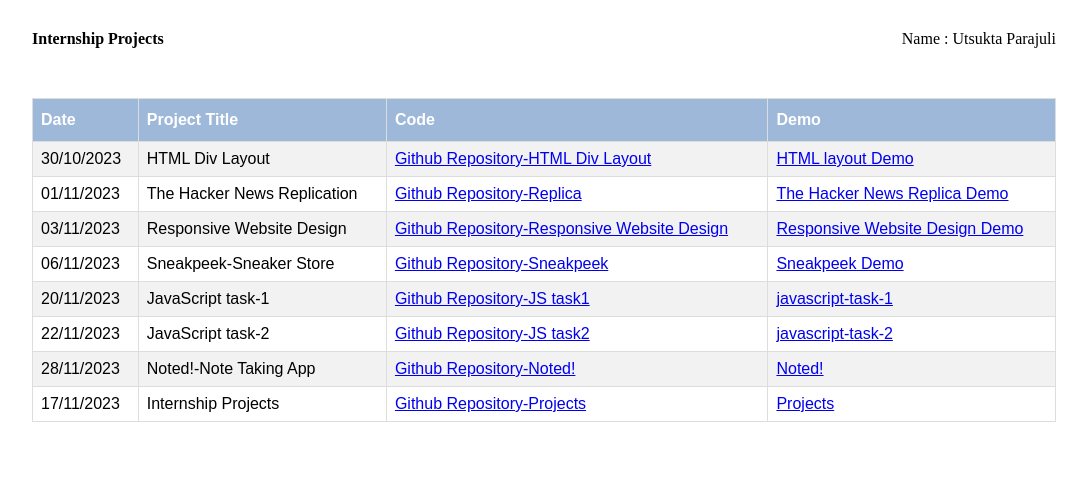
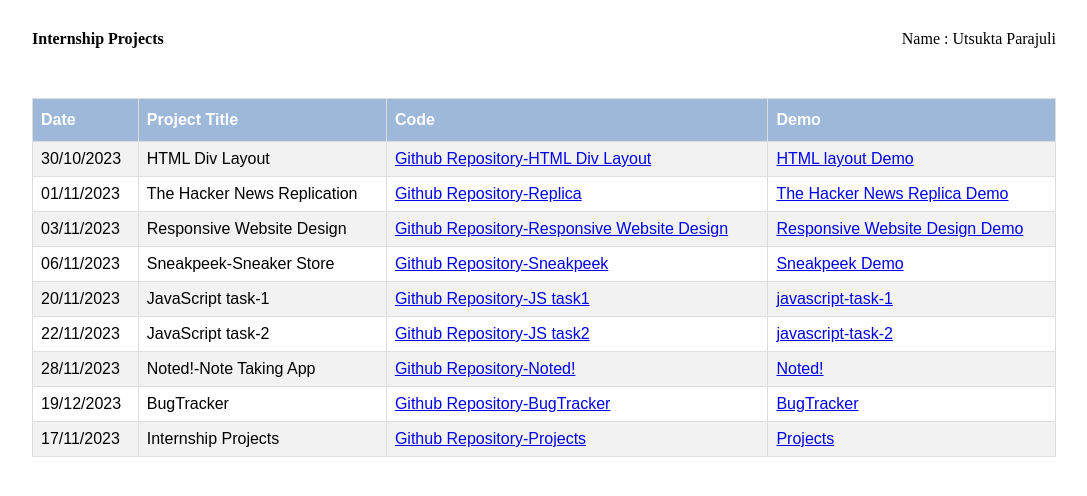
Before and after one commit to utsukta1/togglecorp-internship-projects, a plain HTML site: page index.html in a window 1280 px wide. Shown: the whole page, without its empty margins (96-1183 px from the left). Drawn offline with Linux system fonts and the light colour scheme.

Commit message:
Bugtracker update

```diff
--- a/index.html
+++ b/index.html
@@ -88,6 +88,14 @@
                 </td>
             </tr>
             <tr>
+                <td>19/12/2023</td>
+                <td>BugTracker</td>
+                <td><a href="https://github.com/utsukta1/bug-Tracker" target="_blank">Github
+                        Repository-BugTracker</a></td>
+                <td><a href="https://bugtracker-utsukta.web.app/" target="_blank">BugTracker</a>
+                </td>
+            </tr>
+            <tr>
                 <td>17/11/2023</td>
                 <td>Internship Projects</td>
                 <td><a href="https://github.com/utsukta1/togglecorp-internship-projects" target="_blank">Github
```
